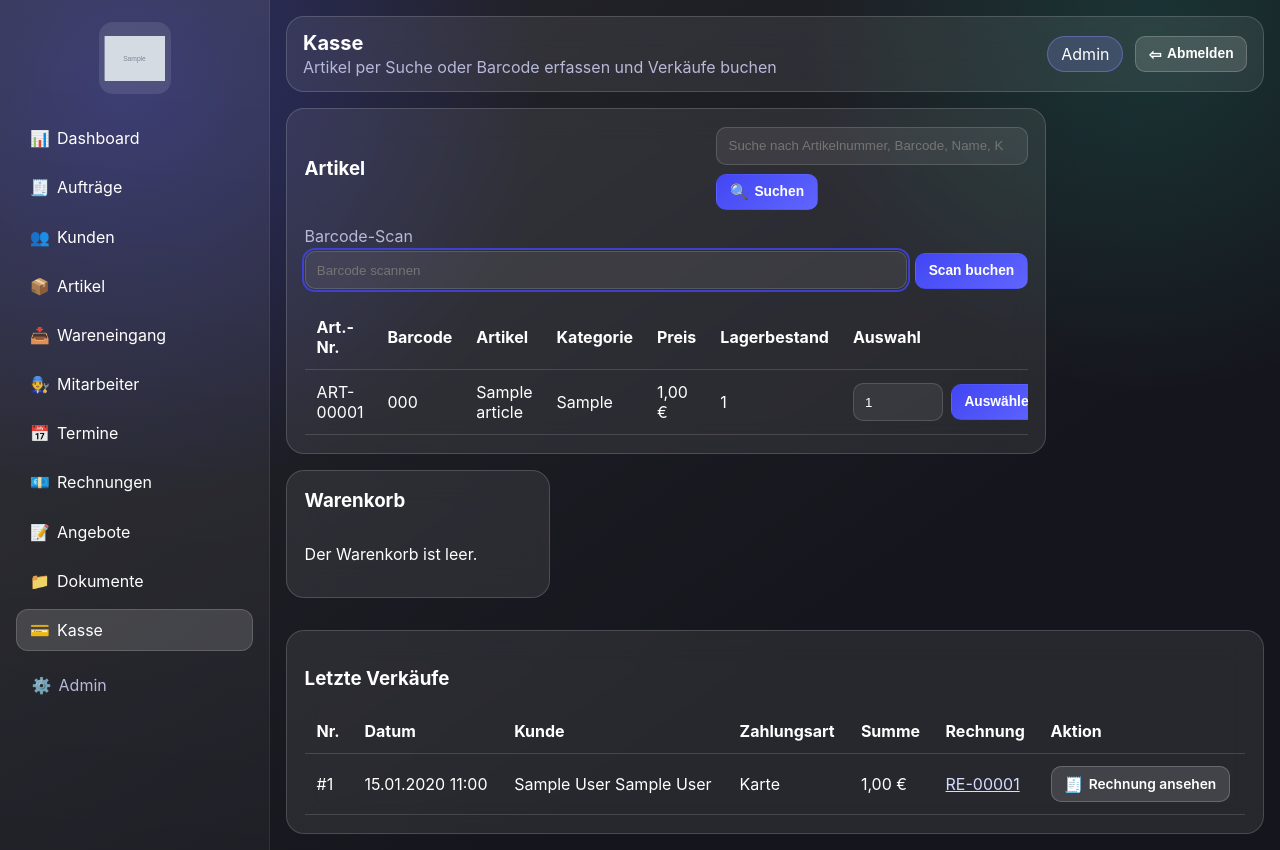
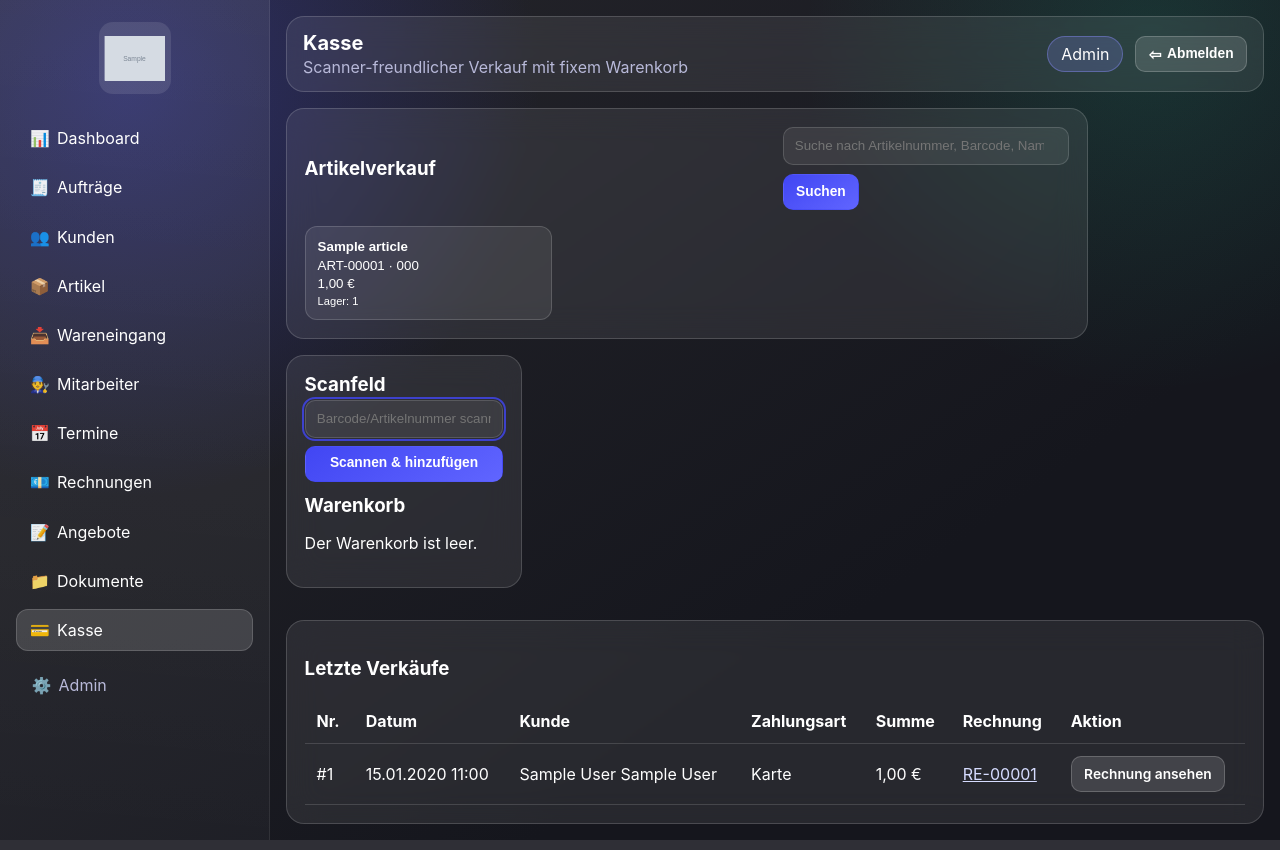
Before and after one commit to uniquetesla/urbanshine_app, a Django app: page /kasse/ in a window 1280 px wide. Run offline with Django 5.2, Linux system fonts and the light colour scheme; a user stored in the database is signed in; data comes from the database, SQL or seed files in the repository; tables that the repository leaves empty hold one stand-in row (values such as "Sample post"); grey boxes marked "Sample" are stand-in pictures.

Commit message:
Refactor POS flow, invoice subpositions, and robust order attachments

```diff
--- a/apps/checkout/views.py
+++ b/apps/checkout/views.py
@@ -10,8 +10,8 @@ from django.views.generic import TemplateView
 
 from apps.accounts.models import UserRole
 from apps.catalog.models import Article
+from apps.core.number_sequences import parse_sequence_value
 from apps.customers.models import Customer
-from apps.core.number_sequences import parse_sequence_value
 from apps.invoices.services import create_invoice_for_sale
 
 from .models import PaymentMethod, Sale, SaleItem
@@ -49,12 +49,16 @@ class CheckoutView(EmployeeOnlyMixin, LoginRequiredMixin, TemplateView):
             if not barcode:
                 messages.error(request, "Bitte Barcode eingeben.")
                 return redirect("checkout:pos")
-            article = Article.objects.filter(barcode=barcode).first()
+
+            article = Article.objects.filter(
+                Q(barcode=barcode) | Q(artikelnummer=parse_sequence_value(barcode) or -1)
+            ).first()
             if not article:
                 messages.error(request, "Kein Artikel zu diesem Barcode gefunden.")
                 return redirect("checkout:pos")
+
             self._add_to_cart(str(article.id), 1)
-            messages.success(request, f"{article.name} wurde per Barcode hinzugefügt.")
+            messages.success(request, f"{article.name} wurde in den Warenkorb übernommen.")
             return redirect("checkout:pos")
 
         if action == "update" and article_id:
@@ -115,10 +119,7 @@ class CheckoutView(EmployeeOnlyMixin, LoginRequiredMixin, TemplateView):
         article_ids = [int(article_id) for article_id in cart.keys()]
         invoice = None
         with transaction.atomic():
-            articles = {
-                article.id: article
-                for article in Article.objects.select_for_update().filter(id__in=article_ids)
-            }
+            articles = {article.id: article for article in Article.objects.select_for_update().filter(id__in=article_ids)}
             for article_id, qty in cart.items():
                 article = articles.get(int(article_id))
                 if not article:
@@ -215,18 +216,21 @@ class CheckoutView(EmployeeOnlyMixin, LoginRequiredMixin, TemplateView):
                 continue
             line_total = article.preis * qty
             total += line_total
-            cart_items.append({"article": article, "quantity": qty, "line_total": line_total})
+            cart_items.append(
+                {
+                    "article": article,
+                    "quantity": qty,
+                    "line_total": line_total,
+                }
+            )
 
         sales_queryset = Sale.objects.select_related("kunde", "mitarbeiter").prefetch_related("positionen__artikel")[:20]
-        sales = [
-            {"sale": sale, "invoice": getattr(sale, "rechnung", None)}
-            for sale in sales_queryset
-        ]
+        sales = [{"sale": sale, "invoice": getattr(sale, "rechnung", None)} for sale in sales_queryset]
 
         context.update(
             {
                 "query": query,
-                "articles": article_queryset,
+                "articles": article_queryset[:120],
                 "cart_items": cart_items,
                 "cart_total": total,
                 "payment_methods": PaymentMethod.choices,
--- a/apps/invoices/models.py
+++ b/apps/invoices/models.py
@@ -80,6 +80,8 @@ class Invoice(models.Model):
 
 class InvoiceLineItem(models.Model):
     rechnung = models.ForeignKey(Invoice, on_delete=models.CASCADE, related_name="positionen", verbose_name="Rechnung")
+    parent = models.ForeignKey("self", on_delete=models.CASCADE, null=True, blank=True, related_name="unterpositionen", verbose_name="Hauptposition")
+    positionscode = models.CharField(max_length=20, blank=True, verbose_name="Positionscode")
     beschreibung = models.CharField(max_length=255, verbose_name="Beschreibung")
     menge = models.DecimalField(max_digits=10, decimal_places=2, default=1, verbose_name="Menge")
     einheit = models.CharField(max_length=30, default="Stk.", verbose_name="Einheit")
--- a/apps/orders/forms.py
+++ b/apps/orders/forms.py
@@ -16,7 +16,7 @@ class MultiFileInput(forms.ClearableFileInput):
 
 class OrderForm(forms.ModelForm):
     kunden_suche = forms.CharField(label="Kunde suchen", required=True)
-    bilder = forms.FileField(required=False, widget=MultiFileInput(attrs={"multiple": True}), label="Dateien Upload")
+    anhaenge = forms.FileField(required=False, widget=MultiFileInput(attrs={"multiple": True}), label="Dateien / Fotos")
 
     class Meta:
         model = Order
@@ -65,8 +65,8 @@ class OrderForm(forms.ModelForm):
             self.add_error("kunden_suche", "Bitte einen gültigen Kunden aus der Liste auswählen.")
         return cleaned_data
 
-    def clean_bilder(self):
-        return self.files.getlist("bilder")
+    def clean_anhaenge(self):
+        return self.files.getlist("anhaenge")
 
 
 class OrderPositionForm(forms.ModelForm):
--- a/apps/orders/urls.py
+++ b/apps/orders/urls.py
@@ -1,6 +1,7 @@
 from django.urls import path
 
 from .views import (
+    OrderAttachmentDeleteView,
     OrderCreateInvoiceView,
     OrderCreateView,
     OrderDeleteView,
@@ -16,6 +17,7 @@ urlpatterns = [
     path("", OrderListView.as_view(), name="order_list"),
     path("neu/", OrderCreateView.as_view(), name="order_create"),
     path("<int:pk>/", OrderDetailView.as_view(), name="order_detail"),
+    path("<int:pk>/anhaenge/<int:attachment_pk>/loeschen/", OrderAttachmentDeleteView.as_view(), name="order_attachment_delete"),
     path("<int:pk>/rechnung-erstellen/", OrderCreateInvoiceView.as_view(), name="order_create_invoice"),
     path("<int:pk>/status/", OrderQuickStatusUpdateView.as_view(), name="order_quick_status"),
     path("<int:pk>/bearbeiten/", OrderUpdateView.as_view(), name="order_update"),
--- a/static/css/base.css
+++ b/static/css/base.css
@@ -126,3 +126,17 @@ th, td { padding: .75rem; border-bottom: 1px solid rgba(255,255,255,.14); text-a
 .receipt-modal { max-width: 460px; width: min(460px, calc(100vw - 2rem)); }
 .receipt-overlay { position: fixed; inset:0; background: rgba(8,10,16,.55); display:none; align-items:center; justify-content:center; z-index: 1300; }
 .receipt-overlay.open { display:flex; }
+
+.pos-layout { display:grid; grid-template-columns: minmax(0,1fr) 390px; gap:1rem; align-items:start; }
+.pos-cart-panel { position: sticky; top: 1rem; max-height: calc(100vh - 2rem); overflow:auto; }
+.pos-tiles-grid { display:grid; grid-template-columns: repeat(auto-fill, minmax(200px,1fr)); gap:.75rem; }
+.pos-article-tile { margin:0; }
+.pos-article-tile button { width:100%; text-align:left; border:1px solid var(--border); border-radius:12px; padding:.75rem; background:rgba(255,255,255,.08); color:var(--text); display:grid; gap:.24rem; cursor:pointer; }
+.pos-article-tile button:hover { background:rgba(255,255,255,.15); }
+.pos-article-tile button:disabled { opacity:.45; cursor:not-allowed; }
+.pos-inline-form { display:flex; gap:.35rem; align-items:center; }
+.pos-inline-form input[type="number"] { width:78px; }
+.order-attachments-grid { display:grid; grid-template-columns: repeat(auto-fill,minmax(220px,1fr)); gap:.7rem; }
+.order-attachment-card { background: rgba(255,255,255,.05); border:1px solid rgba(255,255,255,.16); border-radius:12px; padding:.65rem; display:grid; gap:.35rem; }
+.order-attachment-card img { width:100%; height:130px; object-fit:cover; border-radius:8px; border:1px solid rgba(255,255,255,.14); }
+@media (max-width: 1080px) { .pos-layout { grid-template-columns: 1fr; } .pos-cart-panel { position: static; max-height: none; } }
--- a/templates/checkout/pos.html
+++ b/templates/checkout/pos.html
@@ -1,74 +1,120 @@
 {% extends "base.html" %}
 {% block title %}Kasse | UrbanShine{% endblock %}
 {% block page_title %}Kasse{% endblock %}
-{% block page_subtitle %}Artikel per Suche oder Barcode erfassen und Verkäufe buchen{% endblock %}
+{% block page_subtitle %}Scanner-freundlicher Verkauf mit fixem Warenkorb{% endblock %}
 {% block content %}
-<section class="dashboard-layout">
+<section class="pos-layout">
     <div class="glass-card panel full">
-        <div style="display:flex;justify-content:space-between;align-items:center;gap:.7rem;flex-wrap:wrap;margin-bottom:1rem;">
-            <h3>Artikel</h3>
+        <div class="panel-heading" style="margin-bottom:1rem;">
+            <h3>Artikelverkauf</h3>
             <form method="get" class="button-row">
                 <input type="search" name="q" value="{{ query }}" placeholder="Suche nach Artikelnummer, Barcode, Name, Kategorie oder Beschreibung">
-                <button class="btn" type="submit"><span class="btn-icon" aria-hidden="true">🔍</span><span>Suchen</span></button>
+                <button class="btn" type="submit">Suchen</button>
                 {% if query %}
-                    <a class="btn btn-secondary" href="{% url 'checkout:pos' %}"><span class="btn-icon" aria-hidden="true">↺</span><span>Zurücksetzen</span></a>
+                    <a class="btn btn-secondary" href="{% url 'checkout:pos' %}">Zurücksetzen</a>
                 {% endif %}
             </form>
         </div>
 
-        <form method="post" style="display:flex;gap:.5rem;flex-wrap:wrap;margin-bottom:1rem;align-items:flex-end;">{% csrf_token %}
-            <input type="hidden" name="action" value="scan">
-            <div style="min-width:240px;flex:1;">
-                <label for="barcode_scan">Barcode-Scan</label>
-                <input id="barcode_scan" type="text" name="barcode" placeholder="Barcode scannen" autofocus>
+        <div class="pos-tiles-grid">
+            {% for article in articles %}
+                <form method="post" class="pos-article-tile">
+                    {% csrf_token %}
+                    <input type="hidden" name="action" value="add">
+                    <input type="hidden" name="article_id" value="{{ article.id }}">
+                    <input type="hidden" name="quantity" value="1">
+                    <button type="submit" {% if article.lagerbestand == 0 %}disabled{% endif %}>
+                        <strong>{{ article.name }}</strong>
+                        <span>{{ article.formatted_artikelnummer }}{% if article.barcode %} · {{ article.barcode }}{% endif %}</span>
+                        <span>{{ article.preis }} €</span>
+                        <small>Lager: {{ article.lagerbestand }}</small>
+                    </button>
+                </form>
+            {% empty %}
+                <p>Keine Artikel gefunden.</p>
+            {% endfor %}
         </div>
-            <button class="btn btn-touch" type="submit">Scan buchen</button>
-        </form>
-
-        <div class="table-wrap"><table><thead><tr><th>Art.-Nr.</th><th>Barcode</th><th>Artikel</th><th>Kategorie</th><th>Preis</th><th>Lagerbestand</th><th>Auswahl</th></tr></thead><tbody>
-            {% for article in articles %}
-                <tr>
-                    <td>{{ article.formatted_artikelnummer }}</td>
-                    <td>{{ article.barcode }}</td>
-                    <td>{{ article.name }}</td><td>{{ article.kategorie }}</td><td>{{ article.preis }} €</td><td>{{ article.lagerbestand }}</td>
-                    <td><form method="post" style="display:flex;gap:.5rem;align-items:center;">{% csrf_token %}<input type="hidden" name="action" value="add"><input type="hidden" name="article_id" value="{{ article.id }}"><input type="number" name="quantity" min="1" value="1" style="width:90px;"><button class="btn" type="submit" {% if article.lagerbestand == 0 %}disabled{% endif %}>Auswählen</button></form></td>
-                </tr>
-            {% empty %}
-                <tr><td colspan="7">Keine Artikel gefunden.</td></tr>
-            {% endfor %}
-        </tbody></table></div>
     </div>
 
-    <aside class="glass-card quick-actions">
+    <aside class="glass-card quick-actions pos-cart-panel">
+        <div>
+            <h3>Scanfeld</h3>
+            <form method="post" id="pos-scan-form">
+                {% csrf_token %}
+                <input type="hidden" name="action" value="scan">
+                <input id="barcode_scan" type="text" name="barcode" placeholder="Barcode/Artikelnummer scannen" autocomplete="off" autofocus>
+                <button class="btn btn-touch" type="submit" style="width:100%;margin-top:.5rem;">Scannen &amp; hinzufügen</button>
+            </form>
+        </div>
+
+        <div>
             <h3>Warenkorb</h3>
             {% if cart_items %}
-            <div class="table-wrap"><table><thead><tr><th>Artikel</th><th>Menge</th><th>Summe</th><th></th></tr></thead><tbody>
+                <div class="table-wrap">
+                    <table>
+                        <thead>
+                            <tr><th>Artikel</th><th>Menge</th><th>Einzelpreis</th><th>Summe</th><th></th></tr>
+                        </thead>
+                        <tbody>
                         {% for item in cart_items %}
                             <tr>
-                    <td>{{ item.article.formatted_artikelnummer }} · {{ item.article.name }}</td>
-                    <td><form method="post" style="display:flex;gap:.4rem;align-items:center;">{% csrf_token %}<input type="hidden" name="action" value="update"><input type="hidden" name="article_id" value="{{ item.article.id }}"><input type="number" name="quantity" min="0" value="{{ item.quantity }}" style="width:80px;"><button class="btn btn-secondary" type="submit">Ändern</button></form></td>
+                                <td>{{ item.article.name }}</td>
+                                <td>
+                                    <form method="post" class="pos-inline-form">
+                                        {% csrf_token %}
+                                        <input type="hidden" name="action" value="update">
+                                        <input type="hidden" name="article_id" value="{{ item.article.id }}">
+                                        <input type="number" name="quantity" min="0" value="{{ item.quantity }}">
+                                        <button class="btn btn-secondary btn-compact" type="submit">OK</button>
+                                    </form>
+                                </td>
+                                <td>{{ item.article.preis }} €</td>
                                 <td>{{ item.line_total }} €</td>
-                    <td><form method="post">{% csrf_token %}<input type="hidden" name="action" value="remove"><input type="hidden" name="article_id" value="{{ item.article.id }}"><button class="btn btn-danger" type="submit">Entfernen</button></form></td>
+                                <td>
+                                    <form method="post">
+                                        {% csrf_token %}
+                                        <input type="hidden" name="action" value="remove">
+                                        <input type="hidden" name="article_id" value="{{ item.article.id }}">
+                                        <button class="btn btn-danger btn-compact" type="submit">✕</button>
+                                    </form>
+                                </td>
                             </tr>
                         {% endfor %}
-            </tbody></table></div>
-            <p><strong>Gesamt: {{ cart_total }} €</strong></p>
+                        </tbody>
+                    </table>
+                </div>
+                <p><strong>Gesamtsumme: {{ cart_total }} €</strong></p>
 
-            <form method="post" style="display:grid;gap:.6rem;">{% csrf_token %}
+                <button class="btn" type="button" id="pos-open-checkout-modal" style="width:100%;">Verkauf abschließen</button>
+                <a class="btn btn-secondary" href="{% url 'checkout:pos' %}?clear=1">Warenkorb leeren</a>
+            {% else %}
+                <p>Der Warenkorb ist leer.</p>
+            {% endif %}
+        </div>
+    </aside>
+</section>
+
+<div class="receipt-overlay" id="pos-checkout-modal" aria-hidden="true">
+    <div class="glass-card receipt-modal">
+        <h3>Verkauf abschließen</h3>
+        <form method="post" style="display:grid;gap:.6rem;">
+            {% csrf_token %}
             <input type="hidden" name="action" value="checkout">
             <label for="customer_search">Kunde</label>
             <input type="text" name="customer_search" id="customer_search" list="kunden-vorschlaege" placeholder="Kundennummer oder Name" required>
             <datalist id="kunden-vorschlaege">{% for customer in customer_suggestions %}<option value="{{ customer }}"></option>{% endfor %}</datalist>
             <label for="payment_method">Zahlungsart</label>
-                <select name="payment_method" id="payment_method" required><option value="">Bitte wählen</option>{% for value, label in payment_methods %}<option value="{{ value }}">{{ label }}</option>{% endfor %}</select>
-                <button class="btn" type="submit">Verkauf abschließen</button>
+            <select name="payment_method" id="payment_method" required>
+                <option value="">Bitte wählen</option>
+                {% for value, label in payment_methods %}<option value="{{ value }}">{{ label }}</option>{% endfor %}
+            </select>
+            <div class="button-row">
+                <button class="btn" type="submit">Verkauf bestätigen</button>
+                <button class="btn btn-secondary" type="button" id="pos-close-checkout-modal">Abbrechen</button>
+            </div>
         </form>
-            <a class="btn btn-secondary" href="{% url 'checkout:pos' %}?clear=1">Warenkorb leeren</a>
-        {% else %}
-            <p>Der Warenkorb ist leer.</p>
-        {% endif %}
-    </aside>
-</section>
+    </div>
+</div>
 
 <section class="glass-card panel full" style="margin-top:1rem;">
     <h3>Letzte Verkäufe</h3>
@@ -82,7 +128,7 @@
                 <td>{{ sale.get_zahlungsart_display }}</td>
                 <td>{{ sale.gesamtbetrag }} €</td>
                 <td>{% if invoice %}<a href="{% url 'invoices:invoice_detail' invoice.pk %}">{{ invoice.formatted_rechnungsnummer }}</a>{% else %}<span style="opacity:.75;">Automatisch bei Verkauf mit Kunde</span>{% endif %}</td>
-                <td>{% if invoice %}<a class="btn btn-secondary" href="{% url 'invoices:invoice_detail' invoice.pk %}"><span class="btn-icon" aria-hidden="true">🧾</span><span>Rechnung ansehen</span></a>{% else %}<form method="post" class="action-form" action="{% url 'checkout:sale_create_invoice' sale.pk %}">{% csrf_token %}<button class="btn btn-success" type="submit">Manuell erstellen</button></form>{% endif %}</td>
+                <td>{% if invoice %}<a class="btn btn-secondary" href="{% url 'invoices:invoice_detail' invoice.pk %}">Rechnung ansehen</a>{% else %}<form method="post" class="action-form" action="{% url 'checkout:sale_create_invoice' sale.pk %}">{% csrf_token %}<button class="btn btn-success" type="submit">Manuell erstellen</button></form>{% endif %}</td>
             </tr>
             {% endwith %}
         {% empty %}
```
Also changed, not shown: apps/invoices/services.py (+26 -26 lines), apps/orders/admin.py (+7 -7 lines), apps/orders/models.py (+24 -6 lines), apps/orders/tests/test_order_invoice_and_upload.py (+3 -3 lines), apps/orders/views.py (+30 -6 lines), static/js/app.js (+40 -0 lines), templates/invoices/invoice_detail.html (+4 -3 lines), templates/orders/order_detail.html (+22 -1 lines), templates/orders/order_form.html (+22 -10 lines), apps/invoices/migrations/0005_invoicelineitem_parent_invoicelineitem_positionscode.py (added), apps/orders/migrations/0004_orderattachment_delete_orderimage.py (added). Lines whose indentation alone changed are shown as unchanged.
